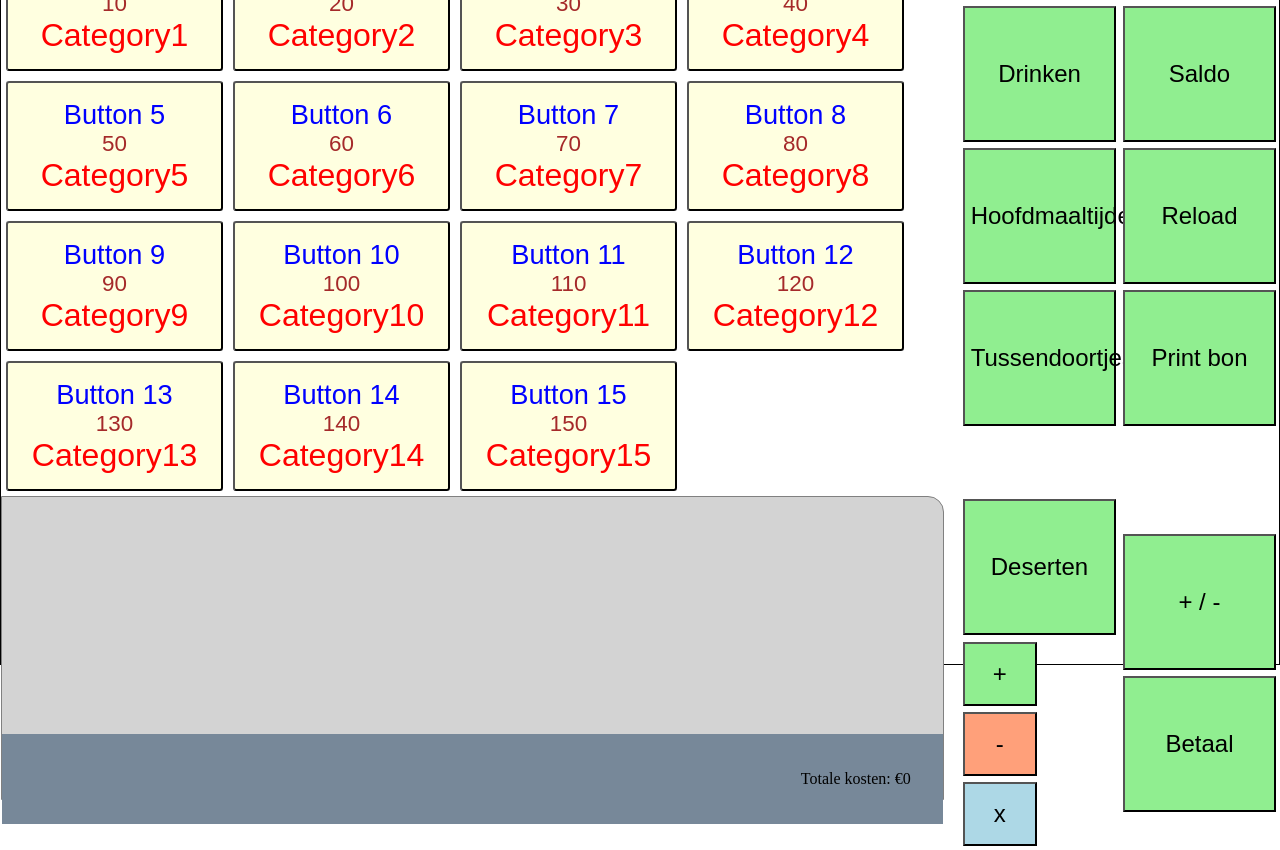
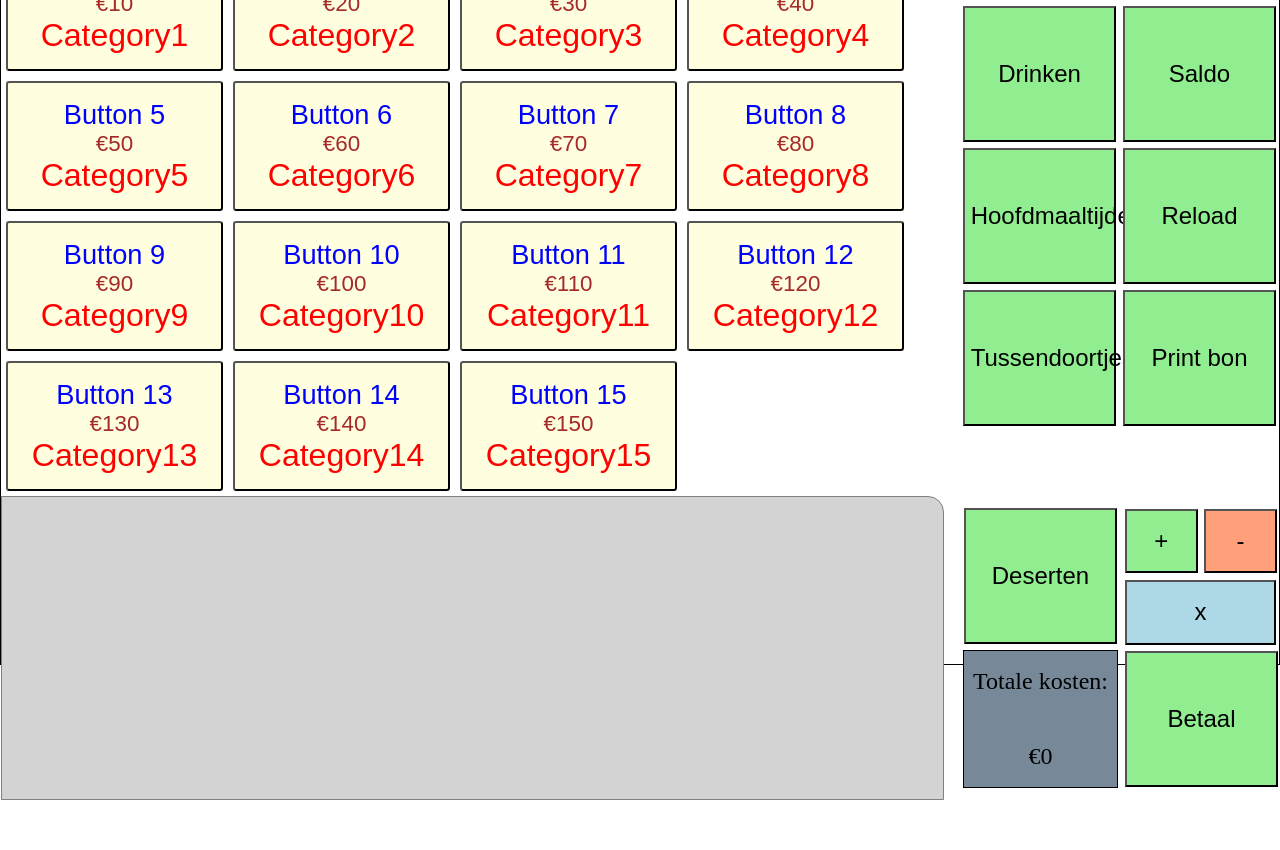
Before and after one commit to UCLL-FEG-Leuven/project-9101112-looplegends, an Angular app in the folder Client/: page / in a window 1280 px wide. Shown: the part 140-990 px from the top of the page. After the commit the page ends 940 px from the top, so only its background shows below. Built offline with nearby package versions, Linux system fonts and the light colour scheme.

Commit message:
alles past op het scherm in F11

```diff
--- a/Client/package.json
+++ b/Client/package.json
@@ -15,6 +15,7 @@
     "@angular/compiler": "^17.3.9",
     "@angular/core": "^17.3.9",
     "@angular/forms": "^17.3.9",
+    "@angular/material": "^17.3.9",
     "@angular/platform-browser": "^17.3.9",
     "@angular/platform-browser-dynamic": "^17.3.9",
     "@angular/router": "^17.3.9",
--- a/Client/src/app/app.component.css
+++ b/Client/src/app/app.component.css
@@ -28,11 +28,15 @@
 
 .total-cost {
   display: flex;
-  margin-top: 14.8rem;
-  padding: 20px;
+  flex-direction: column;
+  justify-content: center;
+  align-items: center;
+  width: 12vw;
+  height: 17vh;
+  margin: 0.2rem;
+  font-size: 1.5rem;
   background-color: lightslategray;
-  justify-content: end;
-  padding-right: 2rem;
+  border: 1px solid black;
 }
 
 section {
@@ -85,7 +89,7 @@ section {
 
 
 .plus {
-  width: 5.8vw;
+  width: 5.7vw;
   height: 8vh;
   margin: 0.2rem;
   font-size: 1.5rem;
@@ -93,16 +97,16 @@ section {
 }
 
 .min {
-  width: 5.8vw;
+  width: 5.7vw;
   height: 8vh;
   margin: 0.2rem;
   font-size: 1.5rem;
   background-color: lightsalmon;
 }
 
-.max {
-  width: 5.8vw;
-  height: 8vh;
+.delete {
+  width: 11.85vw;
+  height: 8.1vh;
   margin: 0.2rem;
   font-size: 1.5rem;
   background-color: lightblue;
@@ -121,5 +125,4 @@ section {
 .Onderbalk {
   display: grid;
   grid-template-columns: 75% 1fr 1fr;
-
 }
--- a/Client/src/app/app.component.html
+++ b/Client/src/app/app.component.html
@@ -52,26 +52,27 @@
   <div class="Onderbalk">
     <div class="Eindafrekening">
       <div class="Onderste">
-        <div class="total-cost">
-          <p>Totale kosten: €{{ totalCost }}</p>
-        </div>
+
 
         <div class="Checkout" [innerHTML]="clickedButtonTitle"></div>
+
       </div>
     </div>
 
     <div class="Categorys">
       <button class="CategoryButton">Deserten</button>
-      <div class="plusandmin">
-        <button class="plus">+</button>
-        <button class="min">-</button>
-        <button class="max">x</button>
+      <div class="total-cost">
+        <p>Totale kosten: </p>
+        <p>€{{ totalCost }}</p>
       </div>
     </div>
 
     <div class="Zijbalk">
-      <button class="ButtonZijBalk">+ / -</button>
-      <button class="ButtonZijBalk">Betaal</button>
+      <div class="plusandmin">
+        <button class="plus">+</button>
+        <button class="min">-</button>
+        <button class="delete">x</button>
+      </div> <button class="ButtonZijBalk">Betaal</button>
     </div>
   </div>
   <router-outlet />
--- a/Client/src/app/button/button.component.html
+++ b/Client/src/app/button/button.component.html
@@ -1,5 +1,5 @@
 <button>
     <span class="text">{{ text }}</span>
-    <span class="price">{{ price }}</span>
+    <span class="price">€{{ price }}</span>
     <span class="category">{{ category }}</span>
 </button>
```
Also changed, not shown: 1 other file (tests, documents, lock files or other folders).
